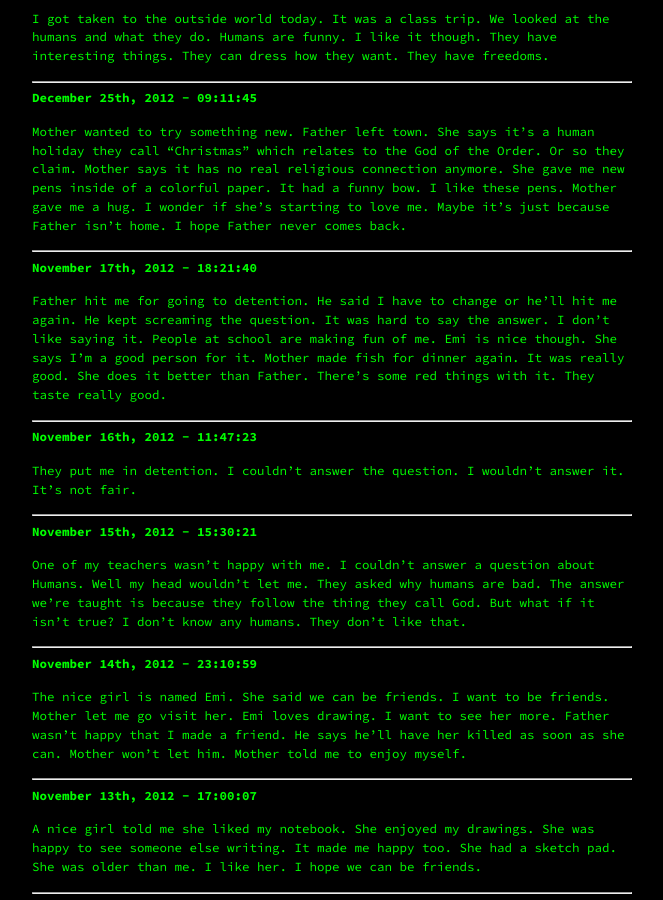
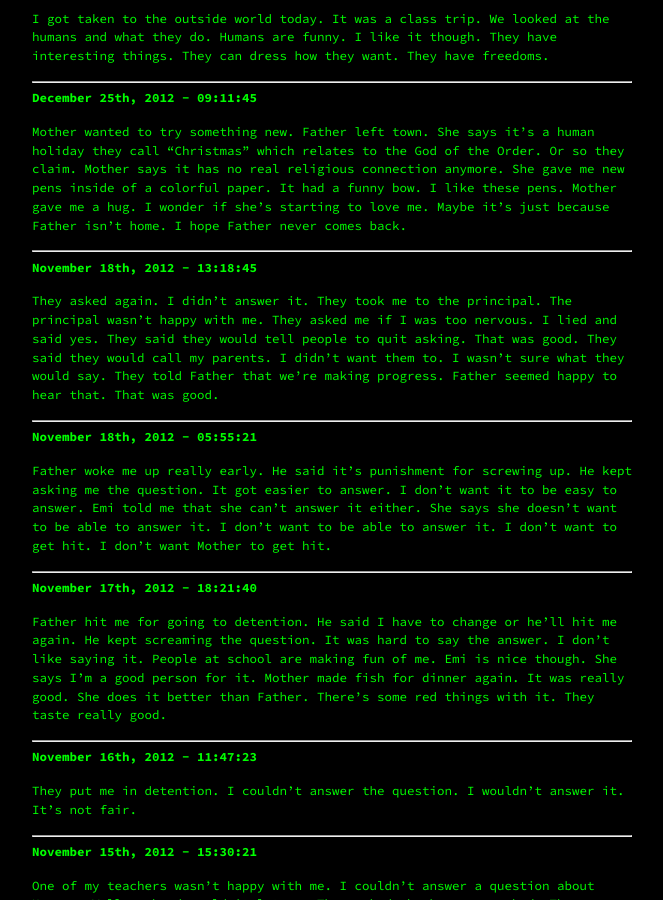
Before and after one commit to Terwilliger69105/69105.github.io, a Jekyll site: the page built from _pages/burritoverse/nimu.md, in a window 1280 px wide and 900 px high, scrolled down 7739 px. Shown: the whole window, without its empty margins (308-971 px from the left). Built offline with Jekyll 4.4.1, drawn with Linux system fonts in a browser that asks for light colours; our own code applies the rules of GitHub Pages for plain Markdown files.

Commit message:
Update nimu.md

```diff
--- a/_pages/burritoverse/nimu.md
+++ b/_pages/burritoverse/nimu.md
@@ -311,6 +311,18 @@ Mother wanted to try something new. Father left town. She says it's a human holi
 
 ---
 
+**November 18th, 2012 - 13:18:45**
+
+They asked again. I didn't answer it. They took me to the principal. The principal wasn't happy with me. They asked me if I was too nervous. I lied and said yes. They said they would tell people to quit asking. That was good. They said they would call my parents. I didn't want them to. I wasn't sure what they would say. They told Father that we're making progress. Father seemed happy to hear that. That was good.
+
+---
+
+**November 18th, 2012 - 05:55:21**
+
+Father woke me up really early. He said it's punishment for screwing up. He kept asking me the question. It got easier to answer. I don't want it to be easy to answer. Emi told me that she can't answer it either. She says she doesn't want to be able to answer it. I don't want to be able to answer it. I don't want to get hit. I don't want Mother to get hit.
+
+---
+
 **November 17th, 2012 - 18:21:40**
 
 Father hit me for going to detention. He said I have to change or he'll hit me again. He kept screaming the question. It was hard to say the answer. I don't like saying it. People at school are making fun of me. Emi is nice though. She says I'm a good person for it. Mother made fish for dinner again. It was really good. She does it better than Father. There's some red things with it. They taste really good.
```
